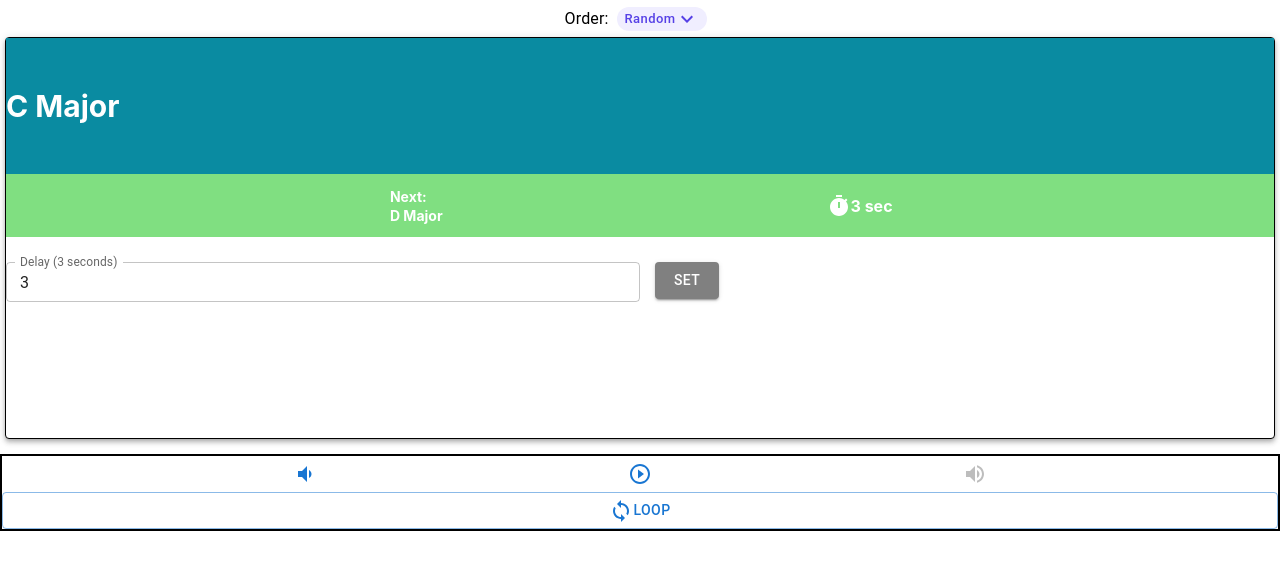
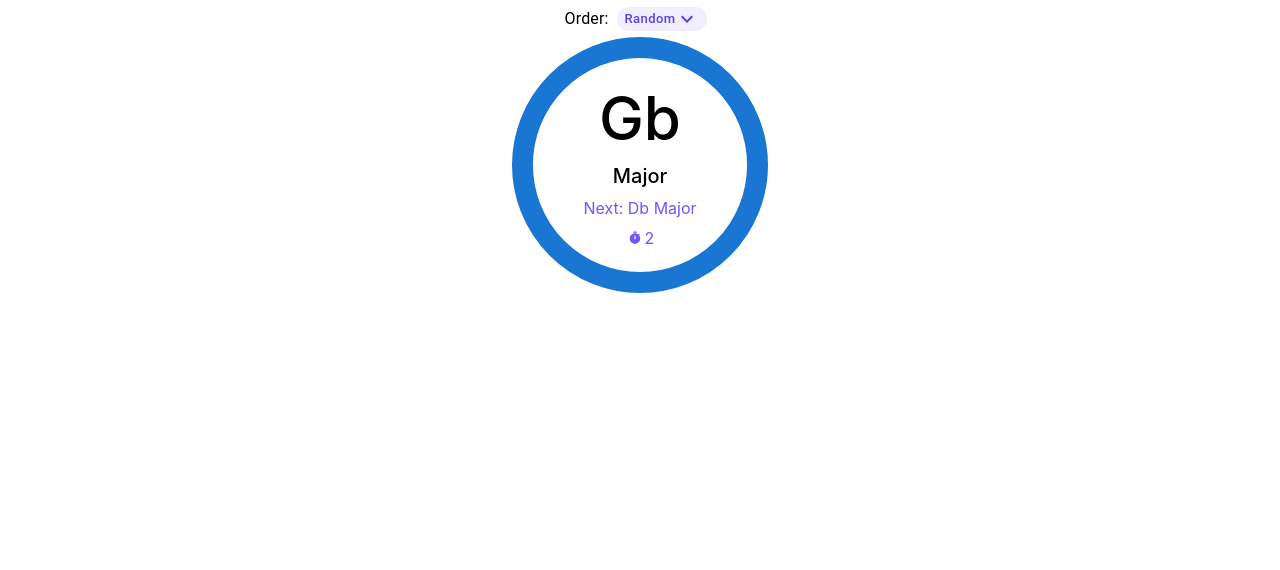
Before and after one commit to luketurnerdev/randomkeygenerator, a React (Create React App) app: page / in a window 1280 px wide. Shown: the top 570 px of the page. Built offline with nearby package versions, Linux system fonts and the light colour scheme; no server answers.

Commit message:
add fonts and spacing to inner circle text

```diff
--- a/src/Components/Randomizer/KeyDisplay/index.js
+++ b/src/Components/Randomizer/KeyDisplay/index.js
@@ -1,16 +1,17 @@
 import Clock from "../Clock"
 import AudioControls from "../AudioControls";
-import { Paper, Grid} from '@mui/material';
+import { Paper, Grid, CircularProgress, Box, Typography} from '@mui/material';
 import {chords} from "../../../utils/musicImports";
+import TimerIcon from '@mui/icons-material/Timer';
 import {activateChord} from "../../../utils/playSounds";
-import TimerIcon from '@mui/icons-material/Timer';
 import DelayDisplay from "./../DelayDisplay";
+import styles from "./styles"
 import {decideUpcomingKey} from "../../../utils/keyChanges";
 import {useState} from 'react';
 
 
 const KeyDisplay = props => {
-    const {mobile, keyOrder, setKeyOrder, modifiers, styles, delayInSeconds, setDelayInSeconds} = props;
+    const {mobile, keyOrder, setKeyOrder, modifiers, delayInSeconds, setDelayInSeconds} = props;
     const keysWithFlats = ["Ab","A","Bb","B","C","Db","D","Eb","E","F","Gb","G"];
     // const keysWithFlats = ["Gb"];
     // const keysWithSharps = ["A","A#","B","C","C#","D","D#","E","F","F#","G", "G#"];
@@ -22,7 +23,6 @@ const KeyDisplay = props => {
     const [upcomingKey,setUpcomingKey] = useState("D");
     const [currentMod, setCurrentMod] = useState("Major");
     const [upcomingMod,setUpcomingMod] = useState("Major");
-
 
     const playNewChord = () => {
       let chord = chords[`${upcomingKey}${upcomingMod}`];
@@ -42,7 +42,41 @@ const KeyDisplay = props => {
 
     return (
 <>
-      <Paper elevation={4} style={styles.keyContainer}>
+
+
+
+<Box style={styles.circleBox} sx={{ position: 'relative', display: 'inline-flex' }}>
+    <CircularProgress style={styles.progress} variant="determinate" value={100} />
+      <Box
+        sx={{
+          top: 0,
+          left: 0,
+          bottom: 0,
+          right: 0,
+          position: 'absolute',
+          display: 'flex',
+          alignItems: 'center',
+          justifyContent: 'center',
+        }}
+      >
+        <Box style={styles.innerText}>
+          <div style={styles.currentKey}>
+            Gb
+          </div>
+          <div style={styles.currentMod}>
+            Major
+          </div>
+          <div style={styles.upcomingKey}>
+            Next: Db Major
+          </div>
+          <div style={styles.timerContainer}>
+            <TimerIcon style={styles.timer} /> 2
+          </div>
+        </Box>
+      </Box>
+    </Box>
+
+      {/* <Paper elevation={4} style={styles.keyContainer}>
         <Grid container  direction="column" style={mobile ? styles.gridMobile : styles.gridMobile}>
           <Grid item xs={10} style={styles.currentKey}>
             <h5 style={styles.key}>{currentKey} {currentMod}</h5>
@@ -77,9 +111,6 @@ const KeyDisplay = props => {
               setDelayInSeconds={setDelayInSeconds}
           />
 
-
-
-
       </Paper>
 
       <AudioControls
@@ -87,7 +118,7 @@ const KeyDisplay = props => {
         setPaused={setPaused}
         paused={paused}
         delayInSeconds={delayInSeconds}
-    />
+    /> */}
 
 </>
 
--- /dev/null
+++ b/src/Components/Randomizer/KeyDisplay/styles.js
@@ -0,0 +1,50 @@
+const styles = {
+    circleBox: {
+        width: '256px',
+        height: '256px',
+    },
+    progress: {
+        width: '100%',
+        height: '100%',
+    },
+    innerText: {
+        display: 'flex',
+        alignItems: 'center',
+        flexDirection: 'column',
+        justifyItems: 'center',
+    },
+    currentKey: {
+        fontSize: '60px',
+        margin: '5px 0',
+        fontWeight: 500,
+
+    },
+    currentMod: {
+        fontSize: '20px',
+        margin: '5px 0',
+        fontWeight: 500,
+    },
+    upcomingKey: {
+        fontSize: '16px',
+        color: '#6C57FF',
+        margin: '5px 0',
+        fontWeight: 400,
+
+    },
+    timer: {
+        color: '#6C57FF',
+        fontSize: '14px',
+        margin: '0 2.5px',
+        fontWeight: 400,
+
+    },
+    timerContainer: {
+        color: '#6C57FF',
+        display: 'flex',
+        alignItems: 'center',
+        margin: '5px 0'
+
+    },
+}
+
+export default styles;
--- a/src/Components/Randomizer/index.js
+++ b/src/Components/Randomizer/index.js
@@ -24,7 +24,7 @@ const Randomizer = props => {
 
 
   return (
-    <div>
+    <div style={styles.mainContainer}>
       <ChangeOrderDisplay
           keyOrder={keyOrder}
           setKeyOrder={setKeyOrder}
@@ -34,7 +34,6 @@ const Randomizer = props => {
         keyOrder={keyOrder}
         setKeyOrder={setKeyOrder}
         modifiers={modifiers}
-        styles={styles}
         delayInSeconds={delayInSeconds}
         setDelayInSeconds={setDelayInSeconds}
       />
--- a/src/Components/Randomizer/styles.js
+++ b/src/Components/Randomizer/styles.js
@@ -1,10 +1,8 @@
 const styles = {
-    paperContainer: {
-      border: '1px solid green',
-      margin: ' 2% 2%',
-
-      // height: '100vh',
-      textAlign: 'center',
+  mainContainer: {
+      display: 'flex',
+      flexDirection: 'column',
+      alignItems: 'center'
     },
 
     component: {
```
